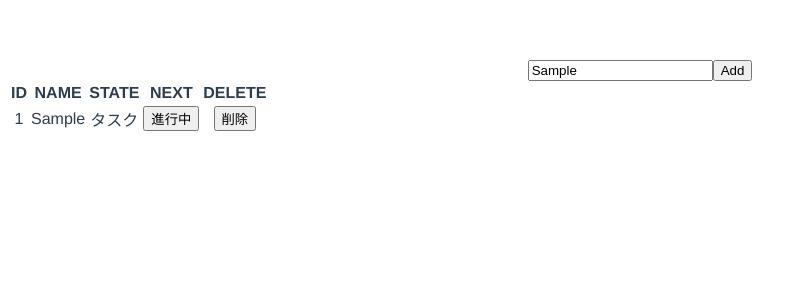
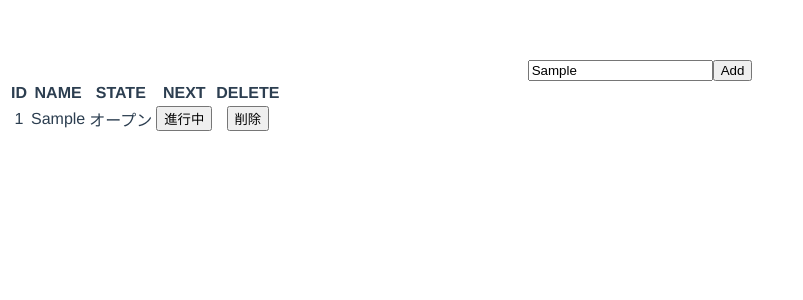
Before and after one commit to NoasProject/Penguin_21_001, a Vue app in the folder front/: page / in a window 1280 px wide. Both pictures are taken after typing "Sample" into the empty fields and a click on the button "Add". Shown: the top 300 px of the page, without its empty margins (0-803 px from the left). Built offline with nearby package versions, Linux system fonts and the light colour scheme.

Commit message:
SatesConst

```diff
--- /dev/null
+++ b/front/src/components/constants/States.js
@@ -0,0 +1,26 @@
+export default Object.freeze(
+    {
+        array: [
+            {
+                id: 1,
+                name: "オープン"
+            },
+            {
+                id: 2,
+                name: "進行中"
+            },
+            {
+                id: 3,
+                name: "完了"
+            },
+            {
+                id: 9,
+                name: "削除"
+            },
+        ],
+        min: 1,
+        delete: 9,
+        complete: 3,
+    }
+
+);
--- a/front/src/views/App.vue
+++ b/front/src/views/App.vue
@@ -18,12 +18,12 @@
         <td>{{ todo.name }}</td>
         <td>{{ toStateName(todo.state) }}</td>
         <td>
-          <button v-on:click="nextState(todo.id)">
+          <button v-on:click="taskNextState(todo.id)">
             {{ toStateName(todo.state + 1) }}
           </button>
         </td>
         <td>
-          <button v-on:click="changeState(todo.id, 9)">削除</button>
+          <button v-on:click="taskDelete(todo.id)">削除</button>
         </td>
       </tr>
     </table>
@@ -31,8 +31,13 @@
 </template>
 
 <script>
+import State from "../components/constants/States";
+
 export default {
   name: "TodoTop",
+  created() {
+    this.States = State;
+  },
   data() {
     return {
       newItem: "",
@@ -53,7 +58,7 @@ export default {
       var obj = {
         id: this.todos.length + 1,
         name: item,
-        state: 0,
+        state: this.States.min,
       };
 
       this.todos.push(obj);
@@ -70,37 +75,48 @@ export default {
         */
     },
 
+    // 削除する
+    taskDelete: function (id) {
+      var state = this.States.delete;
+      this.taskStateChange(id, state);
+    },
+
     // 次の状態に変更する
-    nextState: function (id) {
+    taskNextState: function (id) {
       var findElement = this.todos.find((todo) => todo.id == id);
-      var nextState = findElement.state + 1;
-      if (nextState > 2) {
-        console.log("overflow range error.");
+      if (findElement === undefined) {
         return;
       }
-      return this.changeState(id, findElement.state + 1);
+
+      var nextState = findElement.state + 1;
+      if (nextState > this.States.complete) {
+        return;
+      }
+      return this.taskStateChange(id, nextState);
     },
 
     // 状態を変更する
-    changeState: function (id, state) {
+    taskStateChange: function (id, state) {
       var findElement = this.todos.find((todo) => todo.id == id);
+      if (findElement === undefined) {
+        return;
+      }
+
+      var elm = this.States.array.find((f) => f.id == state);
+      if (elm === undefined) {
+        console.log("不正な値");
+        return;
+      }
+
       findElement.state = state;
     },
 
     // Stateをみやすい名前に変換する
     toStateName: function (state) {
-      switch (state) {
-        case 0:
-          return "タスク";
-        case 1:
-          return "進行中";
-        case 2:
-          return "完了";
-        case 9:
-          return "対応しない";
-        default:
-          return "unkwon";
-      }
+      var elm = this.States.array.find((f) => f.id == state);
+      if (elm === undefined) return "unknow";
+
+      return elm.name;
     },
   },
 };
```
